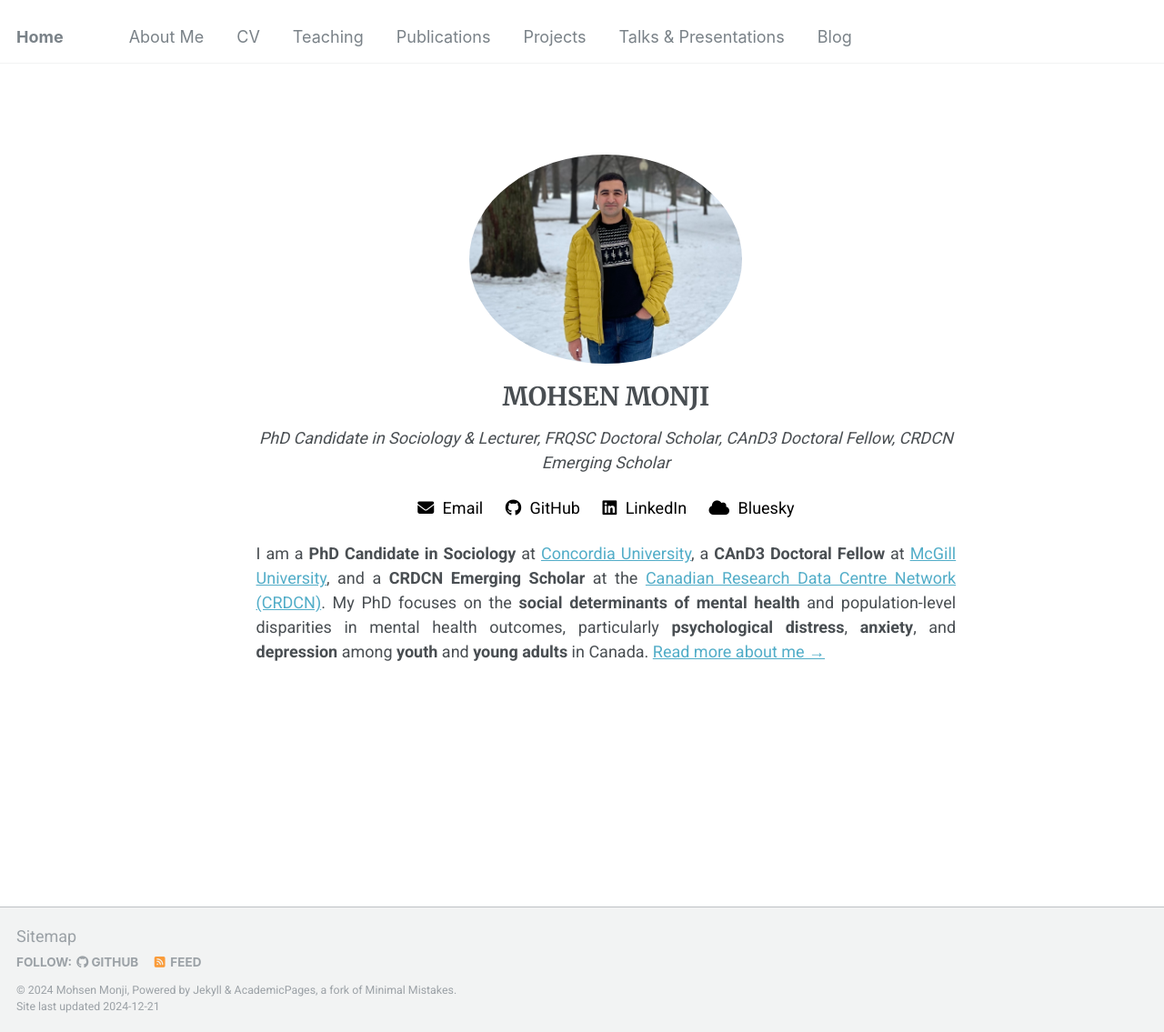
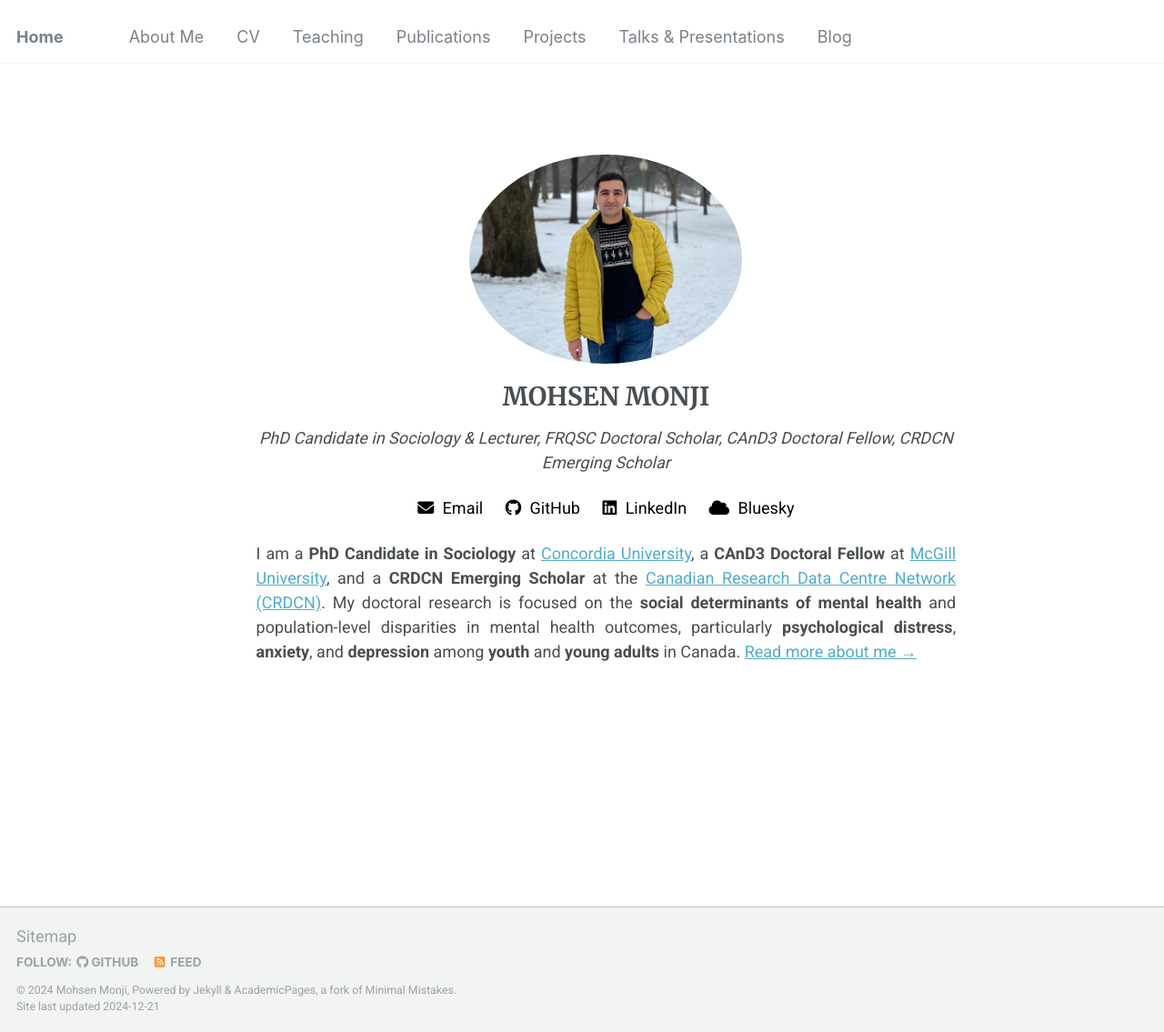
Before and after one commit to Mohsnmonji/mohsnmonji.github.io, a Jekyll site: the page built from _pages/front.md, in a window 1280 px wide and 1135 px high. Shown: the whole window at 91% size. Built offline with Jekyll 4.4.1, drawn with Linux system fonts in a browser that asks for light colours.

Commit message:
Update front.md

```diff
--- a/_pages/front.md
+++ b/_pages/front.md
@@ -37,4 +37,4 @@ hide_avatar: true
 </div>
 
 
-I am a **PhD Candidate in Sociology** at [Concordia University](https://www.concordia.ca/artsci/sociology-anthropology.html), a **CAnD3 Doctoral Fellow** at [McGill University](https://www.mcgill.ca/cand3/our-people/fellows-2024-25), and a **CRDCN Emerging Scholar** at the [Canadian Research Data Centre Network (CRDCN)](https://crdcn.ca). My PhD focuses on the **social determinants of mental health** and population-level disparities in mental health outcomes, particularly **psychological distress**, **anxiety**, and **depression** among **youth** and **young adults** in Canada. [Read more about me →](/about-me/)
+I am a **PhD Candidate in Sociology** at [Concordia University](https://www.concordia.ca/artsci/sociology-anthropology.html), a **CAnD3 Doctoral Fellow** at [McGill University](https://www.mcgill.ca/cand3/our-people/fellows-2024-25), and a **CRDCN Emerging Scholar** at the [Canadian Research Data Centre Network (CRDCN)](https://crdcn.ca). My doctoral research is focused on the **social determinants of mental health** and population-level disparities in mental health outcomes, particularly **psychological distress**, **anxiety**, and **depression** among **youth** and **young adults** in Canada. [Read more about me →](/about-me/)
```
